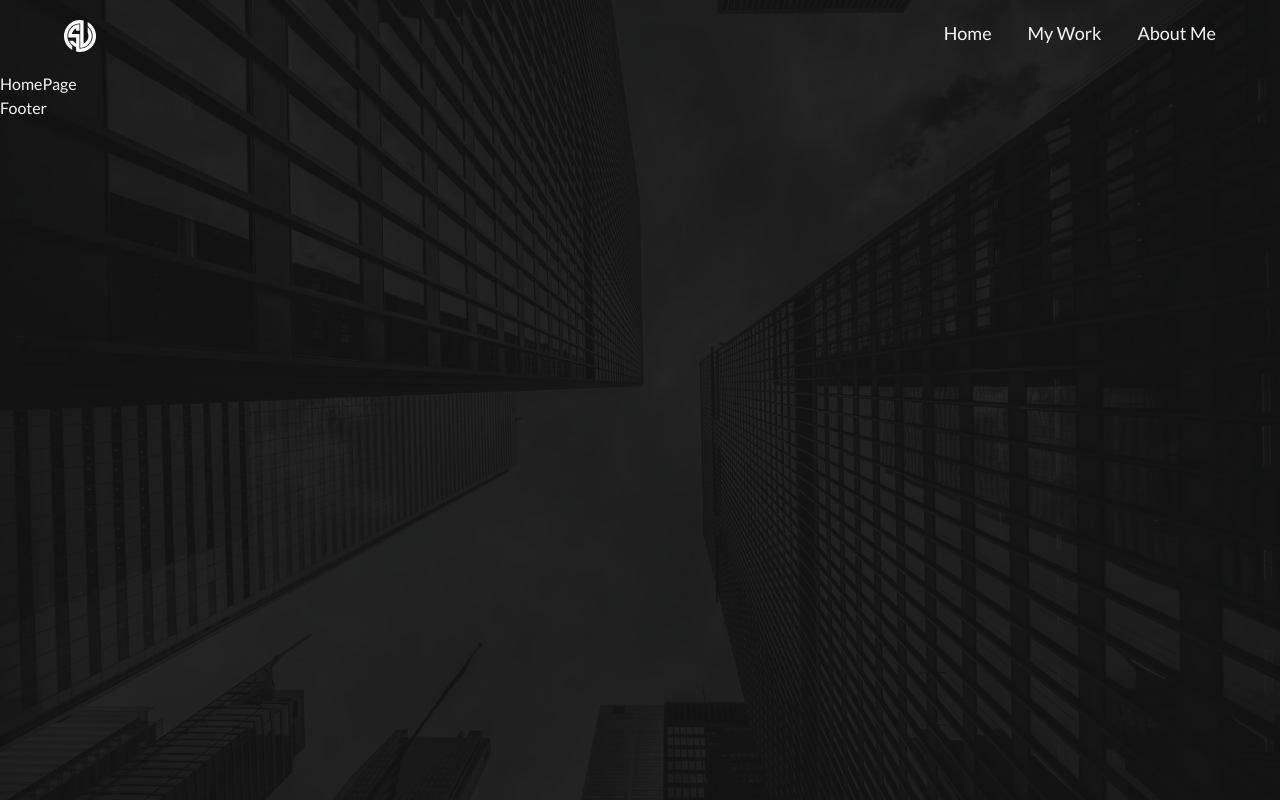
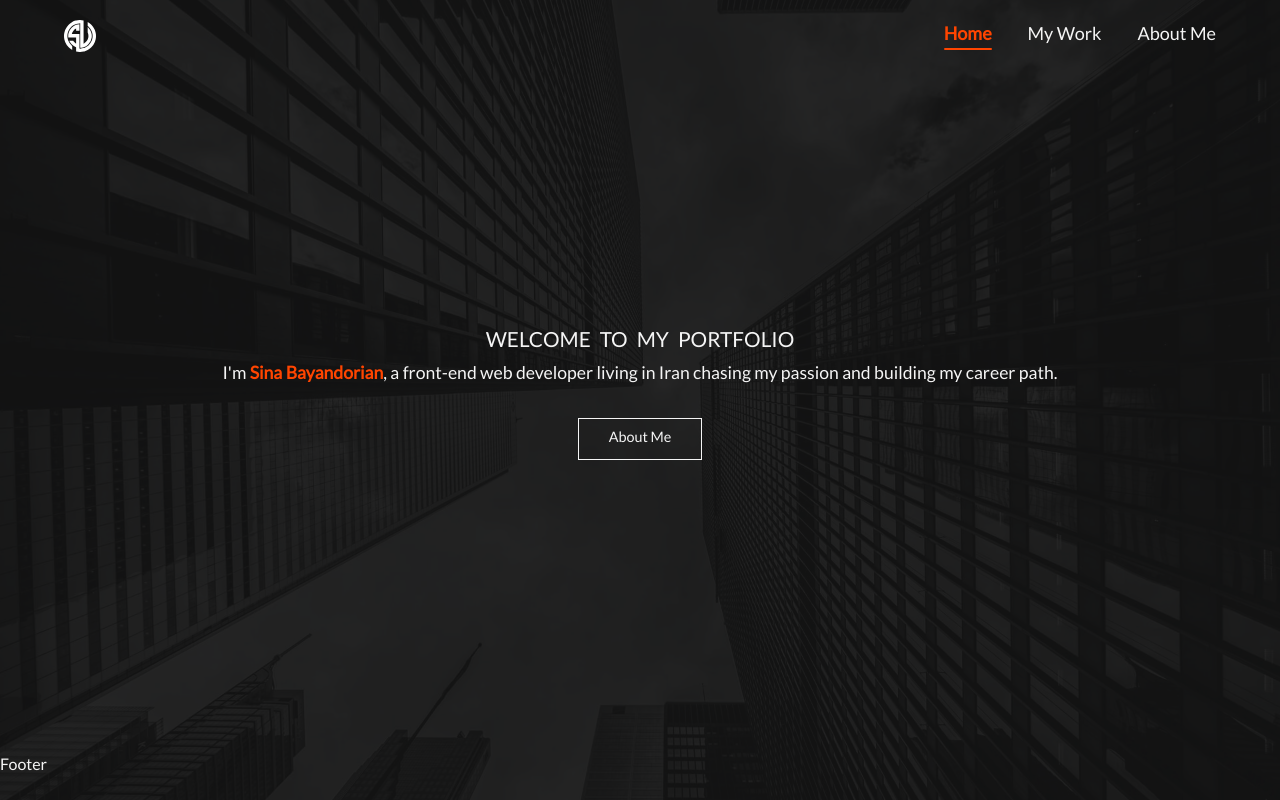
Before and after one commit to sina-byn/My-Portfolio, a React (Create React App) app: page / in a window 1280 px wide. Built offline with nearby package versions, Linux system fonts and the light colour scheme.

Commit message:
main: HomePage Body Section Added + Header Minor Fixes

```diff
--- a/src/App.js
+++ b/src/App.js
@@ -8,7 +8,7 @@ import HomePage from "./pages/HomePage";
 
 const App = () => {
   return (
-    <div className='app-container w-full max-w-[1400px] text-light mx-auto'>
+    <div className='app-container w-full max-w-[1400px] min-h-screen text-light mx-auto'>
       <Routes>
         <Route path='/' element={<HomePage />} />
       </Routes>
--- a/src/components/Navbar.jsx
+++ b/src/components/Navbar.jsx
@@ -3,6 +3,7 @@ import { Link } from "react-router-dom";
 
 const Navbar = () => {
   const [isMenuShown, setIsMenuShown] = useState(false);
+  const [currentPage, setCurrentPage] = useState(1);
   const toggleMenuVisibility = () => {
     setIsMenuShown(!isMenuShown);
   };
@@ -13,23 +14,26 @@ const Navbar = () => {
           <li className='730:text-center'>
             <Link
               to='/'
-              className='animated-link relative text-[18px] 730:text-[1.1rem]'
+              onClick={() => setCurrentPage(1)}
+              className={`${currentPage === 1 ? "current-page-link" : ""} animated-link relative text-[18px] 730:text-[1.1rem]`}
             >
               Home
             </Link>
           </li>
           <li className='730:text-center'>
             <Link
-              to='/'
-              className='animated-link relative text-[18px] 730:text-[1.1rem]'
+              to='/my-work'
+              onClick={() => setCurrentPage(2)}
+              className={`${currentPage === 2 ? "current-page-link" : ""} animated-link relative text-[18px] 730:text-[1.1rem]`}
             >
               My Work
             </Link>
           </li>
           <li className='730:text-center'>
             <Link
-              to='/'
-              className='animated-link relative text-[18px] 730:text-[1.1rem]'
+              to='/about-me'
+              onClick={() => setCurrentPage(3)}
+              className={`${currentPage === 3 ? "current-page-link" : ""} animated-link relative text-[18px] 730:text-[1.1rem]`}
             >
               About Me
             </Link>
--- a/src/index.css
+++ b/src/index.css
@@ -1,6 +1,12 @@
 @tailwind base;
 @tailwind componenets;
 @tailwind utilities;
+
+@layer utilities {
+  .word-space-5px {
+    word-spacing: 5px;
+  }
+}
 
 /* Importing Font from Google-Fonts */
 @import url("https://fonts.googleapis.com/css2?family=Lato:wght@300;400;700;900&display=swap");
@@ -71,6 +77,15 @@ a {
 }
 
 /* Utility Classes */
+.current-page-link {
+  color: #ff4500;
+  font-weight: bold;
+}
+
+.current-page-link::after {
+  transform: scale(1) !important;
+}
+
 .animated-link::after {
   content: "";
   width: 100%;
--- a/src/pages/HomePage.jsx
+++ b/src/pages/HomePage.jsx
@@ -1,4 +1,5 @@
 import React from "react";
+import { Link } from "react-router-dom";
 
 // Importing Layouts
 import MainLayout from "../layouts/MainLayout";
@@ -6,7 +7,19 @@ import MainLayout from "../layouts/MainLayout";
 const HomePage = () => {
   return (
     <MainLayout>
-      HomePage
+      <main className="flex flex-col justify-center items-center h-[85vh] px-[30px] pt-[20px] pb-[60px]">
+        <h2 className="text-[1.3rem] text-center word-space-5px font-medium mb-1">WELCOME TO MY PORTFOLIO</h2>
+        <p className="text-center text-[1.1rem]">
+          I'm <span className="text-orangered font-bold">Sina Bayandorian</span>, a front-end web developer living in
+          Iran chasing my passion and building my career path.
+        </p>
+        <Link
+          to='/about-me'
+          className='text-[0.9rem] border-[1px] border-light pt-[8px] px-[30px] pb-[10px] mt-8 transition-transform duration-100 ease-linear hover:bg-[#999999]/60 active:scale-95'
+        >
+          About Me
+        </Link>
+      </main>
     </MainLayout>
   );
 };
```
